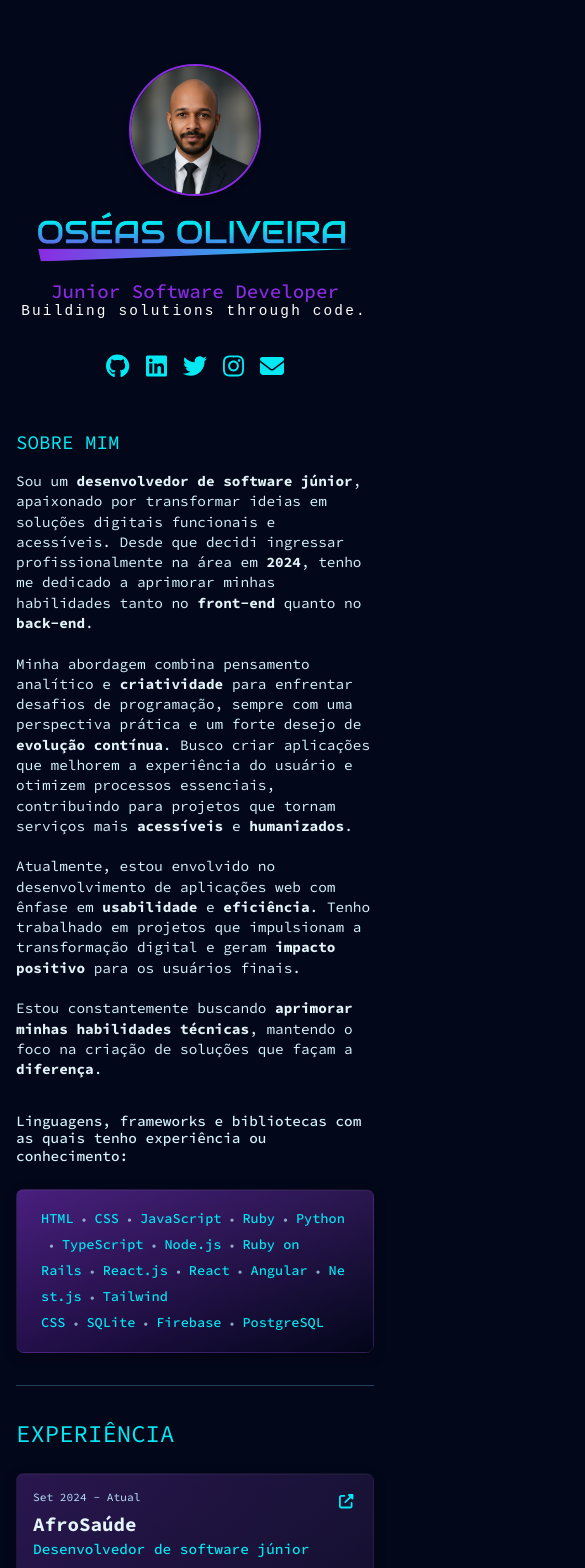
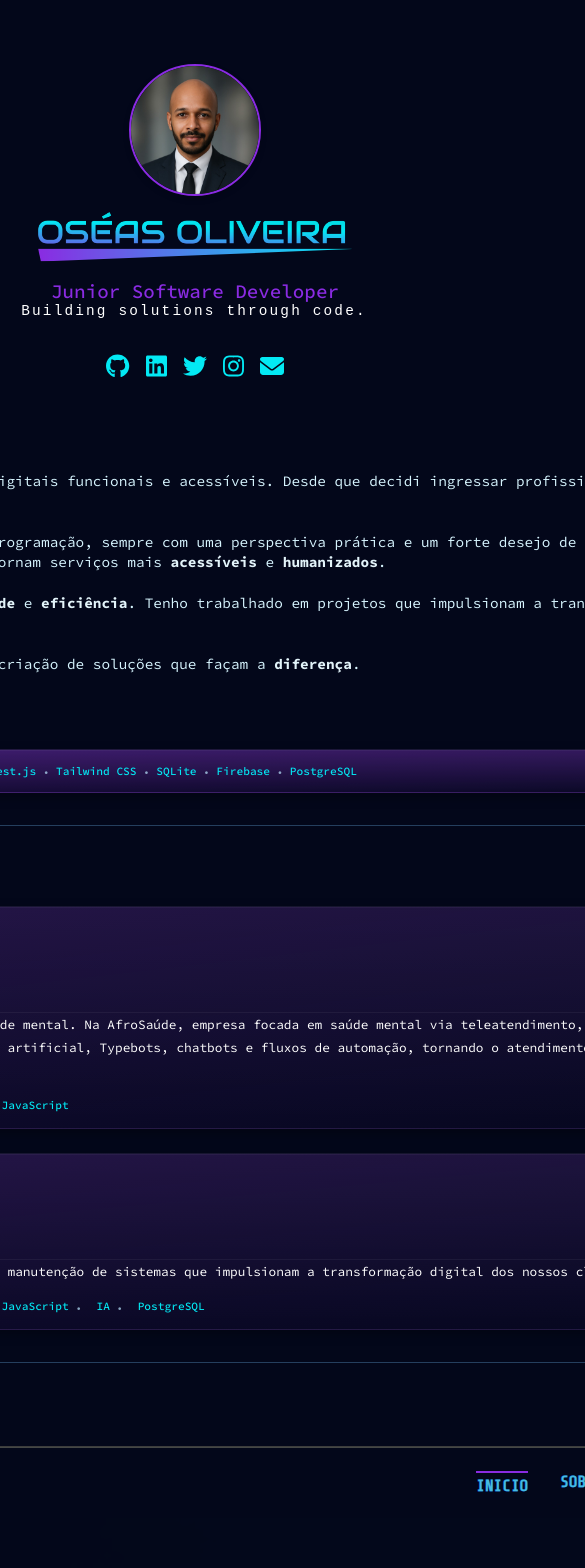
Before and after one commit to OseOliv/portfoliov5, an Angular app: page / in a window 390 px wide. Shown: the top 1568 px of the page, 585 px wide, since content can reach past the window. Built offline with nearby package versions, Linux system fonts and the light colour scheme.

Commit message:
style: adiciona estilos responsivos

```diff
--- a/src/app/components/footer/footer.component.scss
+++ b/src/app/components/footer/footer.component.scss
@@ -1,21 +1,22 @@
 .footer {
-  margin: 4rem 0 2rem 0;
+  margin: 0 0 2rem 0;
+  display: flex;
 
   p {
-    font-size: .7rem;
-    opacity: 0.8;
+    font-size: .85rem;
+    color: #03e9f4;
   }
 
   p:hover {
     opacity: 1;
     transition: opacity 0.3s ease;
   }
-
 }
 
-@media (max-width: 768px) {
-  :host {
-    padding: 1rem 0;
-    margin-top: 2rem;
+@media (max-width: 900px) {
+  .footer {
+    margin: 0 0 1rem 0;
+    align-items: center;
+    justify-content: center;
   }
 }
--- a/src/app/components/main/about/skills/skills.component.scss
+++ b/src/app/components/main/about/skills/skills.component.scss
@@ -35,7 +35,8 @@
     }
 
     .skill-tag {
-      display: inline;
+      display: inline-block;
+      white-space: nowrap;
       color: #03e9f4;
       font-size: 0.85rem;
       font-weight: 500;
@@ -59,3 +60,15 @@
     }
   }
 }
+
+@media (max-width: 900px) {
+  .skills-section {
+    .skills-container {
+      padding: 0.5rem 1rem;
+
+      .skill-tag{
+        font-size: 0.7rem;
+      }
+    }
+  }
+}
--- a/src/app/components/main/experience/experience.component.scss
+++ b/src/app/components/main/experience/experience.component.scss
@@ -135,18 +135,32 @@
   }
 }
 
-@media (max-width: 768px) {
-  .experience-card {
-    .card-header {
-      padding: 1rem;
+@media (max-width: 900px) {
+  .experience-section {
+    .experience-title {
+      font-size: 1.2rem;
+    }
+    .experience-cards {
+      flex-direction: column;
+      gap: 0;
+    }
 
-      .company {
-        font-size: 1.2rem;
+    .experience-card {
+      margin-bottom: 1.5rem;
+
+      .card-body {
+        padding: 0 1rem 1rem 1rem;
+
+        .description {
+          margin-top: 0;
+          font-size: 0.8rem;
+        }
       }
     }
 
-    .card-body {
-      padding: 1rem;
+    .experience-card:last-child {
+      margin-bottom: 0;
     }
   }
+
 }
--- a/src/app/components/main/project/project.component.scss
+++ b/src/app/components/main/project/project.component.scss
@@ -1,3 +1,4 @@
+.projects {
   .projects-container {
     width: 100%;
     max-width: 800px;
@@ -180,23 +181,51 @@
       }
     }
   }
+}
 
-@media (max-width: 600px) {
+@media (max-width: 900px) {
+  .projects {
+    .projects-container {
+      width: 100%;
+      max-width: 100%;
+      margin: 1rem auto;
+
+      .projects-title {
+        font-size: 1.2rem;
+      }
+    }
+
     .project-card {
       flex-direction: column;
+      align-items: center;
+      text-align: center;
+
+      .project-description{
+        margin-top: 0;
+      }
 
       .project-image {
         width: 100%;
-      height: 180px;
-    }
+        height: auto;
+        padding-top: 56.25%;
+        position: relative;
 
-    .project-content {
-      padding: 1rem;
+        img {
+          position: absolute;
+          top: 0;
+          left: 0;
+          width: 100%;
+          height: 100%;
+          object-fit: cover;
         }
       }
-
-  .see-more-btn {
-    width: 100%;
-    padding: 0.75rem 1rem;
+      .project-tech{
+        .tech-tags{
+          .tech-tag{
+            font-size: 0.7rem;
           }
         }
+      }
+    }
+  }
+}
```
Lines whose indentation alone changed are shown as unchanged.
